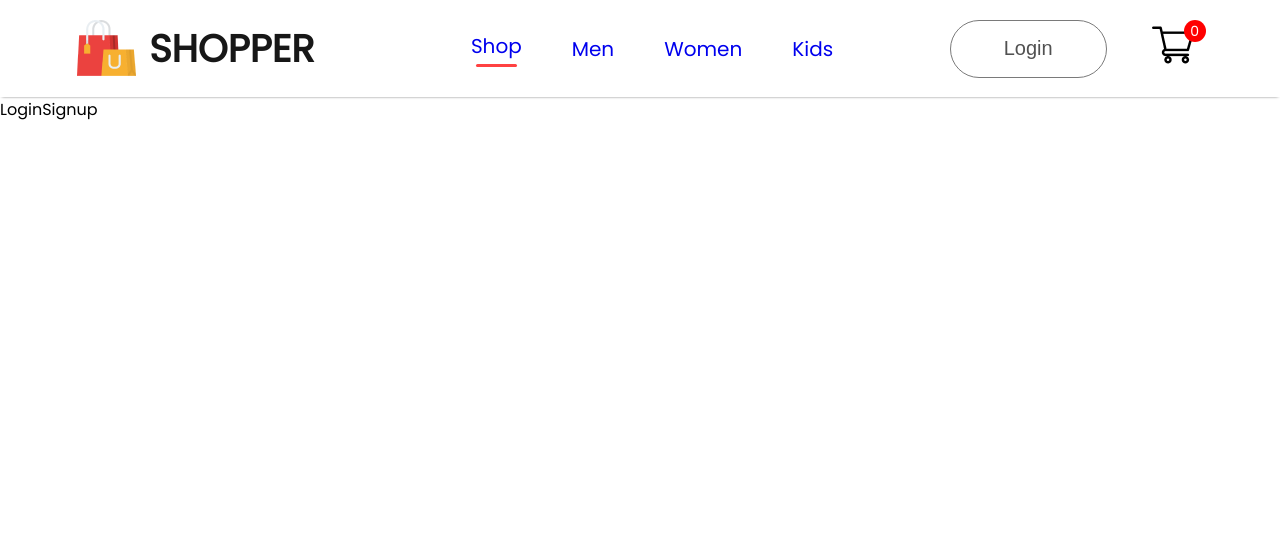
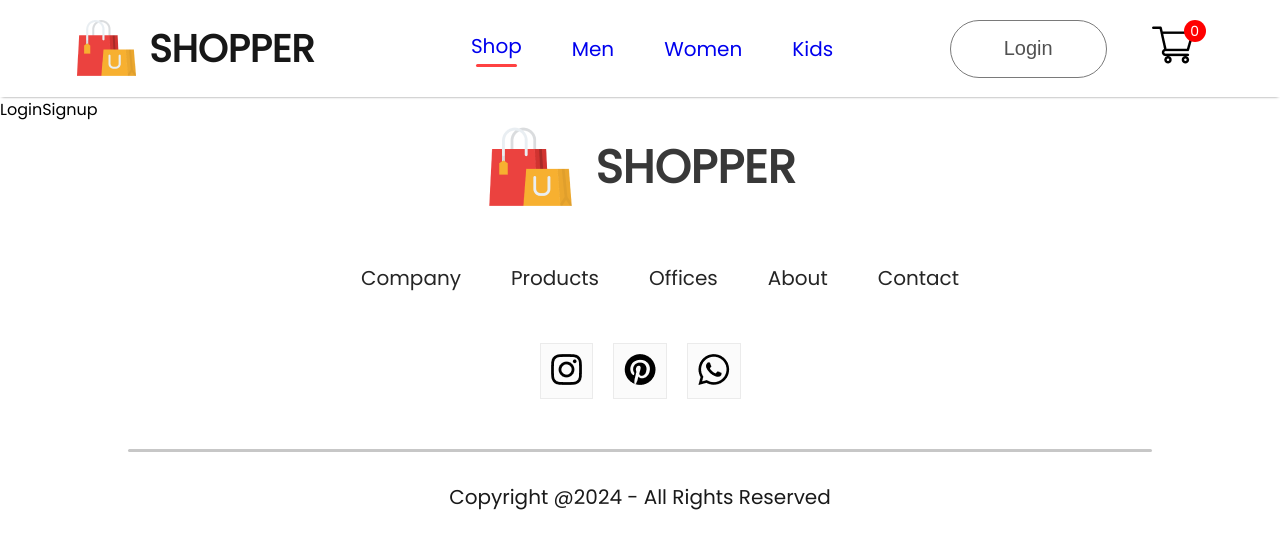
Before and after one commit to kbrenn02/ecommerce-platform, a React (Create React App) app in the folder frontend/: page /login in a window 1280 px wide. Shown: the top 548 px of the page. Built offline with nearby package versions, Linux system fonts and the light colour scheme.

Commit message:
Create Footer component

```diff
--- a/frontend/src/App.js
+++ b/frontend/src/App.js
@@ -6,6 +6,7 @@
 import { Product } from './Pages/Product';
 import { Cart } from './Pages/Cart';
 import { LoginSignup } from './Pages/LoginSignup';
+import { Footer } from './Components/Footer/Footer';
 
 
 function App() {
@@ -25,7 +26,7 @@
                 <Route path='/cart' element={<Cart />} />
                 <Route path='login' element={<LoginSignup />} />
             </Routes>
-
+            <Footer />
         </BrowserRouter>
     </div>
   );
--- /dev/null
+++ b/frontend/src/Components/Footer/Footer.css
@@ -0,0 +1,62 @@
+.footer{
+    display: flex;
+    flex-direction: column;
+    justify-content: center;
+    align-items: center;
+    gap: 50px;
+}
+
+.footer-logo{
+    display: flex;
+    align-items: center;
+    gap: 20px;
+}
+
+.footer-logo p{
+    color: #383838;
+    font-size: 46px;
+    font-weight: 700;
+}
+
+.footer-links{
+    display: flex;
+    list-style: none;
+    gap: 50px;
+    color: #252525;
+    font-size: 20px;
+}
+
+.footer-links li{
+    cursor: pointer;
+}
+
+.footer-social-icon{
+    display: flex;
+    gap: 20px;
+}
+
+.footer-icons-container{
+    padding: 10px;
+    padding-bottom: 6px;
+    background: #fbfbfb;
+    border: 1px solid #ebebeb;
+}
+
+.footer-copyright{
+    display: flex;
+    flex-direction: column;
+    align-items: center;
+    gap: 30px;
+    width: 100%;
+    margin-bottom: 30px;
+    color: #1a1a1a;
+    font-size: 20px;
+}
+
+.footer-copyright hr{
+    width: 80%;
+    border: none;
+    border-radius: 10px;
+    height: 3px;
+    background: #c7c7c7;
+}
--- /dev/null
+++ b/frontend/src/Components/Footer/Footer.jsx
@@ -0,0 +1,39 @@
+import React from 'react'
+import './Footer.css'
+import footer_logo from '../Assets/logo_big.png'
+import instagram_icon from '../Assets/instagram_icon.png'
+import pinterest_icon from '../Assets/pinterest_icon.png'
+import whatsapp_icon from '../Assets/whatsapp_icon.png'
+
+export const Footer = () => {
+  return (
+    <div className='footer'>
+        <div className="footer-logo">
+            <img src={footer_logo} alt='' />
+            <p>SHOPPER</p>
+        </div>
+        <ul className="footer-links">
+            <li>Company</li>
+            <li>Products</li>
+            <li>Offices</li>
+            <li>About</li>
+            <li>Contact</li>
+        </ul>
+        <div className="footer-social-icon">
+            <div className="footer-icons-container">
+                <img src={instagram_icon} alt='' />
+            </div>
+            <div className="footer-icons-container">
+                <img src={pinterest_icon} alt='' />
+            </div>
+            <div className="footer-icons-container">
+                <img src={whatsapp_icon} alt='' />
+            </div>
+        </div>
+        <div className="footer-copyright">
+            <hr />
+            <p>Copyright @2024 - All Rights Reserved</p>
+        </div>
+    </div>
+  )
+}
```
Also changed, not shown: frontend/src/Components/Assets/pinterest_icon.png (renamed from frontend/src/Components/Assets/pintester_icon.png).
